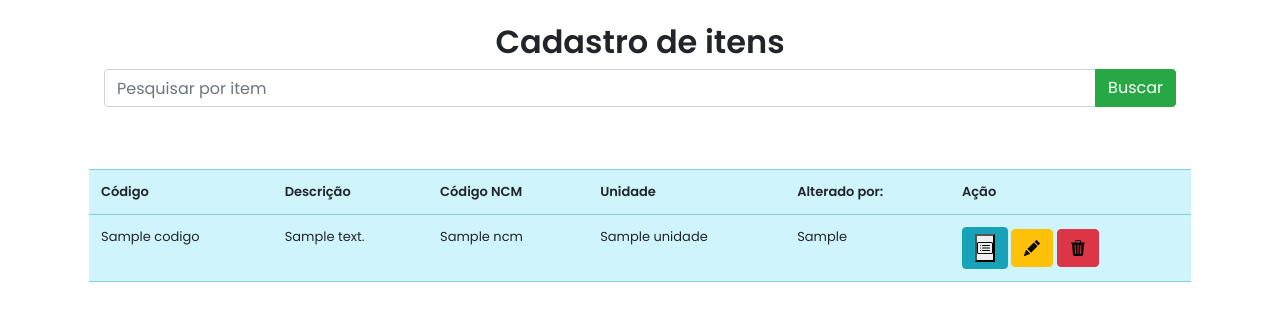
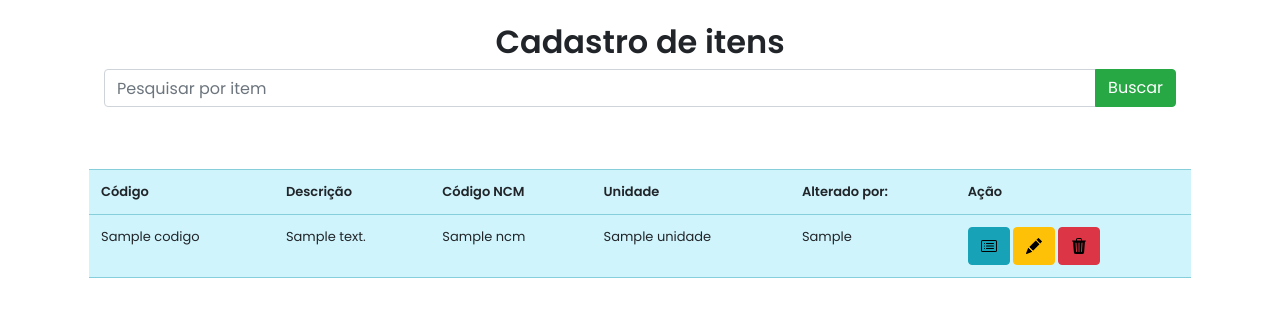
Before and after one commit to dyda91/api-omie, a Flask app: template templates/itens.html in a window 1280 px wide. Shown: the part 56-377 px from the top of the page. Run offline with Flask 2, Linux system fonts and the light colour scheme; the template is opened without the code that fills it: most values are stand-ins (such as "Sample title", 1, 10 or a date in 2020); some libraries are stand-ins or nearby versions.

Commit message:
costumization table

```diff
--- a/templates/itens.html
+++ b/templates/itens.html
@@ -63,15 +63,26 @@
                             <td>{{row.get("unidade")}}</td>
                             <td>{{row.get("info").get("uAlt")}}</td>
                             <td>
-                                <form action="{{ url_for('estrutura') }}" method="post"  class="btn btn-info btn-xs" >
-                                    <button name="item"  value="{{row.get('codigo')}}" ><img
-                                        src="{{url_for('static', filename='images/card-list.svg')}}" alt=""></button></form>
-                                <a href="update" class="editItem btn btn-warning btn-xs" data-bs-toggle="modal"
-                                    data-bs-target="#edit_item_Modal{{row.get('codigo')}}"><img
-                                        src="{{url_for('static', filename='images/pencil-fill.svg')}}" alt=""></a>
-                                <a href="delete/{{row.codigo}}" class="btn btn-danger btn-xs"
-                                    onclick="return confirm('Tem certeza que quer deletar este item ?')"><img
-                                        src="{{url_for('static', filename='images/trash3-fill.svg')}}" alt=""></a>
+                                <div  class="icons">
+                                    <div>
+                                        <form action="{{ url_for('estrutura') }}" method="post" type="hidden">
+                                            <button name="item"  value="{{row.get('codigo')}}" class="btn btn-info btn-xs" ><img
+                                                src="{{url_for('static', filename='images/card-list.svg')}}" alt=""></button>
+                                        </form>
+                                    </div>
+                                    <div>
+                                        <a href="update" class="editItem btn btn-warning btn-xs" data-bs-toggle="modal"
+                                            data-bs-target="#edit_item_Modal{{row.get('codigo')}}"><img
+                                                src="{{url_for('static', filename='images/pencil-fill.svg')}}" alt="">
+                                        </a>
+                                    </div>
+                                    <div>
+                                        <a href="delete/{{row.codigo}}" class="btn btn-danger btn-xs"
+                                            onclick="return confirm('Tem certeza que quer deletar este item ?')"><img
+                                                src="{{url_for('static', filename='images/trash3-fill.svg')}}" alt="">
+                                        </a>
+                                    </div>
+                                </div>
                             </td>
 
                         </tr>
--- a/templates/ordens_producao.html
+++ b/templates/ordens_producao.html
@@ -85,7 +85,7 @@
                                     </a>
                                 </div>
                                 <div>
-                                    <form action="{{ url_for('estrutura_op') }}" method="post" type="hidden" id="myForm">
+                                    <form action="{{ url_for('estrutura_op') }}" method="post" type="hidden" >
                                                 <input type="hidden" name="item" value="{{row.item}}">
                                                 <input type="hidden" name="id" value="{{row.id}}">
                                                 <input type="hidden" name="op_qtd" value="{{row.quantidade}}">
```
